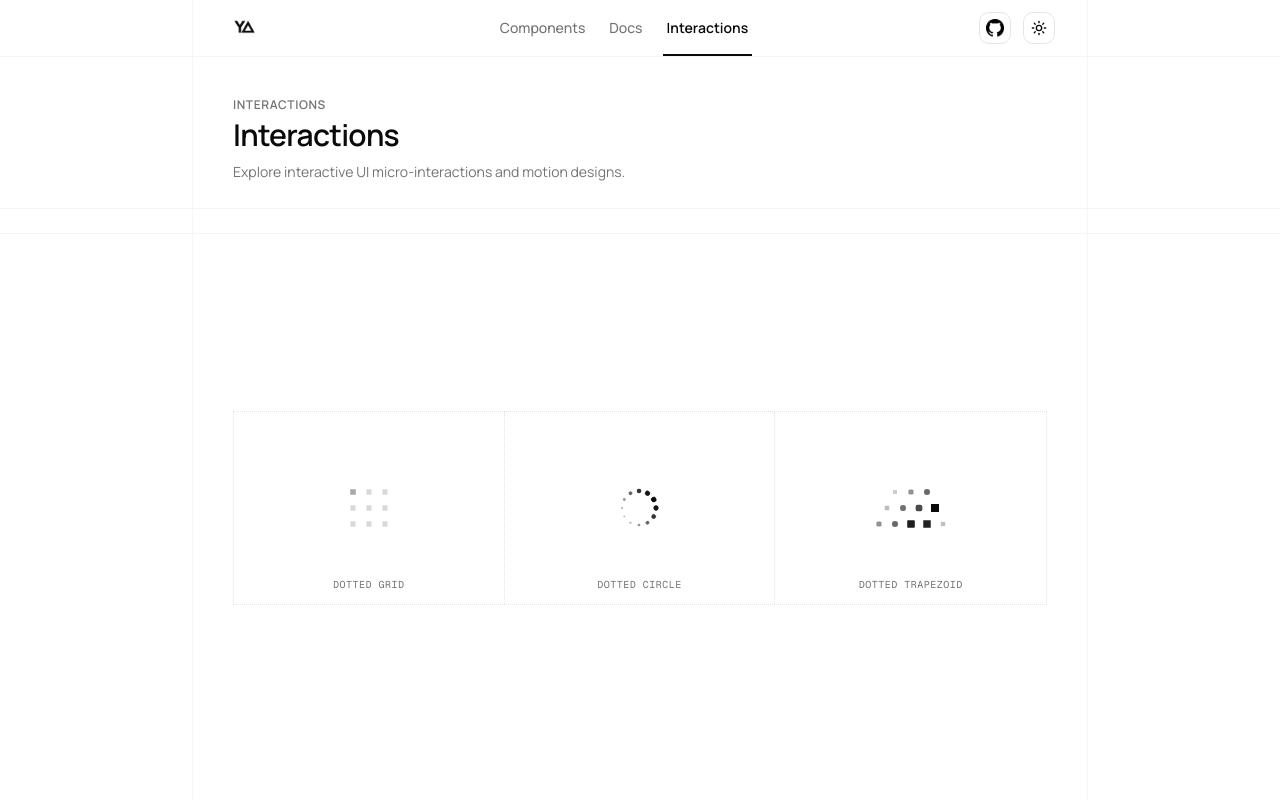
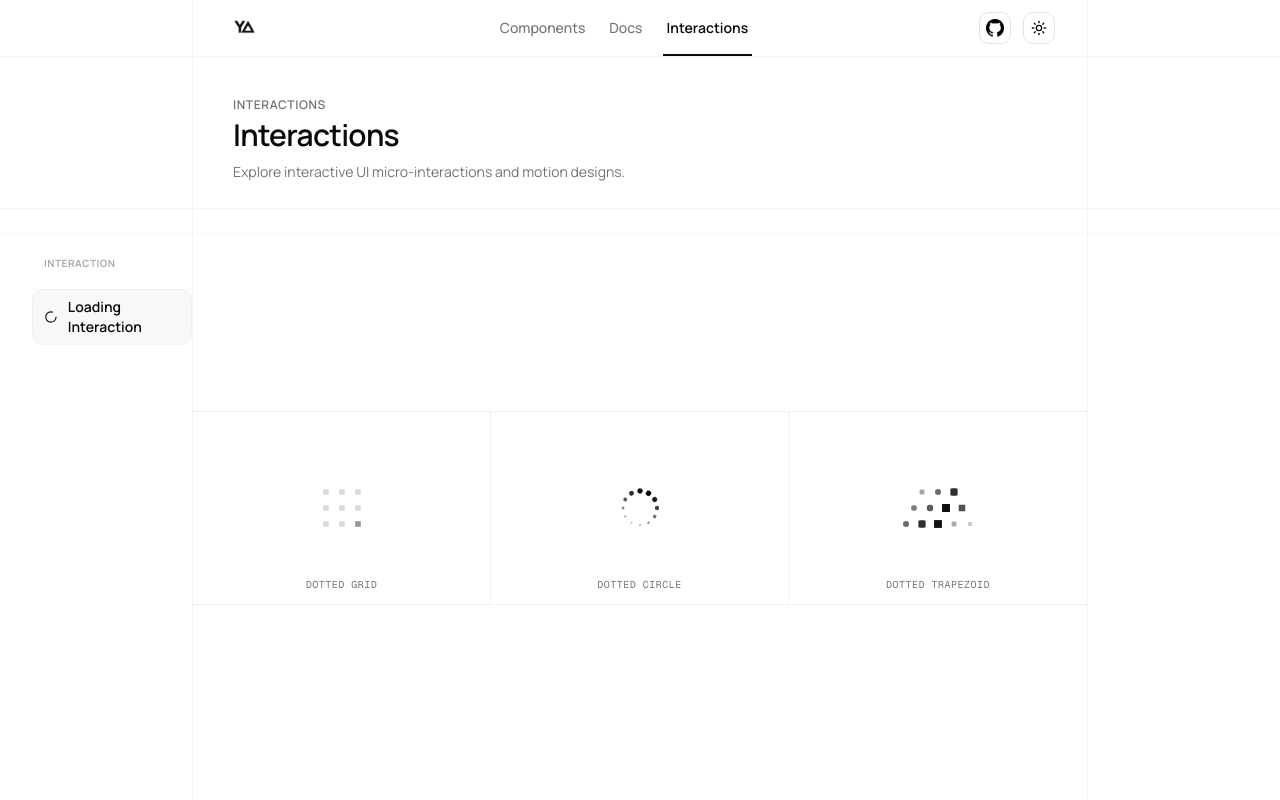
Before and after one commit to yashanand167/personal-lab, a Next.js app: page /interactions in a window 1280 px wide. Shown: the top 800 px of the page. Built offline with nearby package versions, Linux system fonts and the light colour scheme.

Commit message:
feat: update interaction page layout with sidebar navigation and convert component list items to links

```diff
--- a/app/interactions/page.tsx
+++ b/app/interactions/page.tsx
@@ -5,22 +5,42 @@ import Footer from "@/components/Footer"
 import DottedLoading from "@/components/Interactions/Loadings/dotted-loading"
 import DottedCircleLoading from "@/components/Interactions/Loadings/dotted-circle"
 import DottedTrapezoid from "@/components/Interactions/Loadings/dotted-trapezoid"
+import { Loader2 } from "lucide-react"
+import { motion } from "motion/react"
 
 export default function InteractionPage() {
   return (
-    <div className="flex flex-col min-h-screen relative">
+    <div className="flex flex-col h-screen overflow-hidden relative">
       <Header />
 
+      <div className="flex-1 overflow-y-auto overflow-x-hidden relative flex flex-col">
+
       {/* Left Sidebar - completely left on desktop (fixed position) */}
-      <aside className="hidden xl:flex flex-col gap-1.5 w-40 2xl:w-48 shrink-0 fixed left-8 2xl:left-16 top-64 z-10">
-        {/* Sidebar container placeholder */}
+      <aside className="hidden xl:flex flex-col gap-1.5 w-40 2xl:w-48 shrink-0 fixed left-8 2xl:left-16 top-64 z-10 overflow-y-hidden select-none">
+        <div className="flex flex-col gap-1.5">
+          <p className="text-[10px] font-bold tracking-wider text-muted-foreground/60 uppercase mb-3 px-3">
+            Interaction
+          </p>
+
+          <button
+            className="relative flex items-center gap-2.5 px-3 py-2 text-sm rounded-lg transition-colors select-none text-left cursor-pointer w-full font-medium text-foreground font-semibold"
+          >
+            <motion.div
+              layoutId="active-interactions-tab"
+              className="absolute inset-0 bg-muted/65 border border-border/45 rounded-lg -z-10"
+              transition={{ type: "spring", stiffness: 380, damping: 30 }}
+            />
+            <Loader2 className="w-4 h-4 text-primary" />
+            <span>Loading Interaction</span>
+          </button>
+        </div>
       </aside>
 
       {/* Centered Layout Wrapper with continuous vertical lines */}
       <div className="flex-1 max-w-4xl w-auto md:w-full mx-4 md:mx-auto border-x border-border/40 bg-background flex flex-col relative pb-12">
 
         {/* Sticky Header block (Title + Double Lines) on desktop */}
-        <div className="xl:sticky xl:top-14 bg-background z-20">
+        <div className="xl:sticky xl:top-0 bg-background z-20">
           {/* Top Header Section */}
           <div className="pt-6 sm:pt-10 px-4 sm:px-10 flex flex-col">
             <p className="text-muted-foreground text-[10px] sm:text-xs font-semibold uppercase tracking-wider">
@@ -42,8 +62,8 @@ export default function InteractionPage() {
         </div>
 
         {/* Right Main Content */}
-        <main className="flex-1 p-6 sm:p-10 bg-background flex flex-col justify-center min-h-[500px]">
-          <div className="grid grid-cols-1 md:grid-cols-3 border border-dotted border-border overflow-hidden bg-card/5">
+        <main className="flex-1 py-10 bg-background flex flex-col justify-center min-h-[500px]">
+          <div className="grid grid-cols-1 md:grid-cols-3 border-y border-dotted border-border bg-card/5">
             <div className="flex flex-col items-center justify-center p-12 border-b md:border-b-0 md:border-r border-dotted border-border h-48 relative">
               <DottedLoading />
               <span className="absolute bottom-3 text-[10px] uppercase tracking-wider text-muted-foreground font-mono">Dotted Grid</span>
@@ -61,6 +81,7 @@ export default function InteractionPage() {
       </div>
 
       <Footer />
+      </div>
     </div>
   )
 }
--- a/components/ComponentList.tsx
+++ b/components/ComponentList.tsx
@@ -3,6 +3,8 @@
 import React from "react"
 import { Sparkles, ArrowUpRight, Code, Layers, MousePointer, Cpu } from "lucide-react"
 import SlideButton from "@/components/Buttons/Slide-Button"
+
+import Link from "next/link"
 
 interface ComponentItem {
     name: string
@@ -64,9 +66,10 @@ export default function ComponentList() {
     return (
         <div className="grid grid-cols-1 md:grid-cols-3 bg-border/40 gap-[1px]">
             {components.map((item, i) => (
-                <div
+                <Link
                     key={i}
-                    className="bg-background p-6 flex flex-col justify-between group hover:bg-muted/5 transition-colors duration-300"
+                    href="/docs"
+                    className="bg-background p-6 flex flex-col justify-between group hover:bg-muted/5 transition-colors duration-300 cursor-pointer"
                 >
                     <div className="space-y-3">
                         <div className="flex items-center justify-between">
@@ -95,7 +98,7 @@ export default function ComponentList() {
                     <div className="flex justify-end items-center text-[10px] text-muted-foreground mt-2">
                         <span>{item.updatedAt}</span>
                     </div>
-                </div>
+                </Link>
             ))}
         </div>
     )
```
